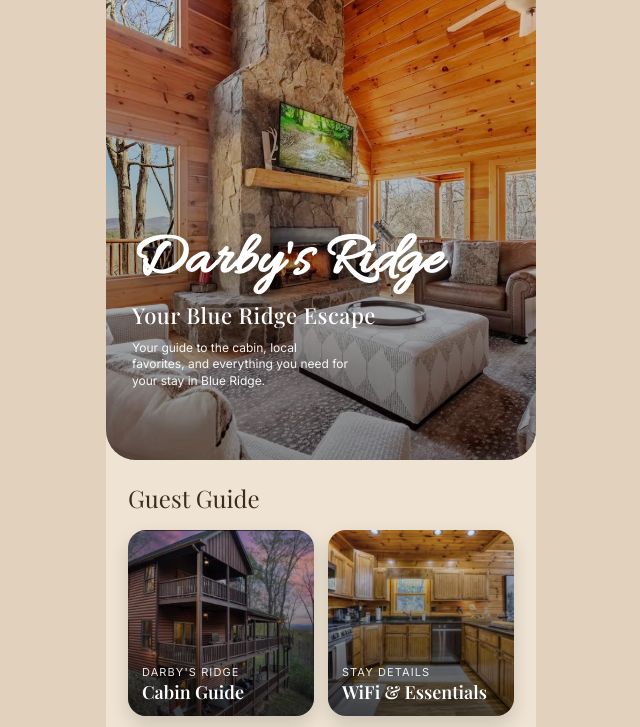
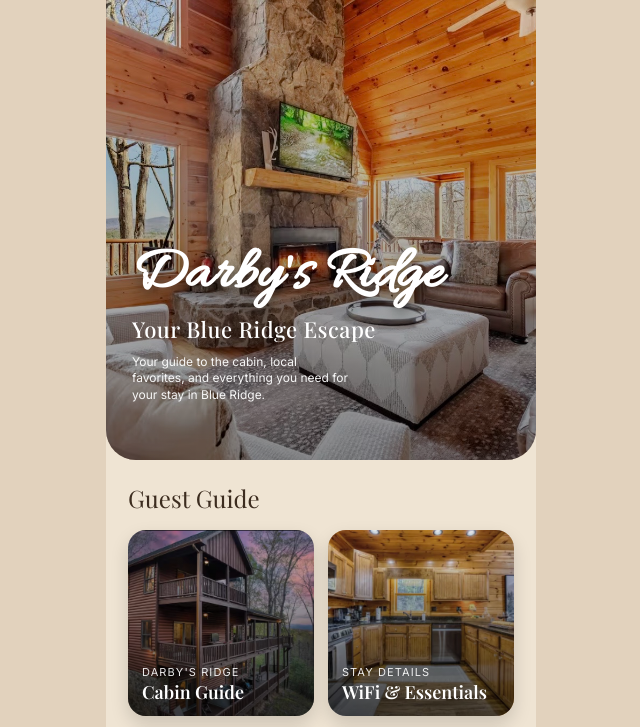
Before and after one commit to darbysridge-netizen/darbys-ridge-portal, a website: page index.html in a window 1280 px wide. Shown: the top 727 px of the page, without its empty margins (319-959 px from the left). Drawn offline with nearby package versions, Linux system fonts and the light colour scheme.

Commit message:
Update index.html

```diff
--- a/index.html
+++ b/index.html
@@ -39,7 +39,7 @@
 
     .hero-text{
       position:absolute;
-      bottom:70px;
+      bottom:56px;
       left:26px;
       right:26px;
       color:white;
```
